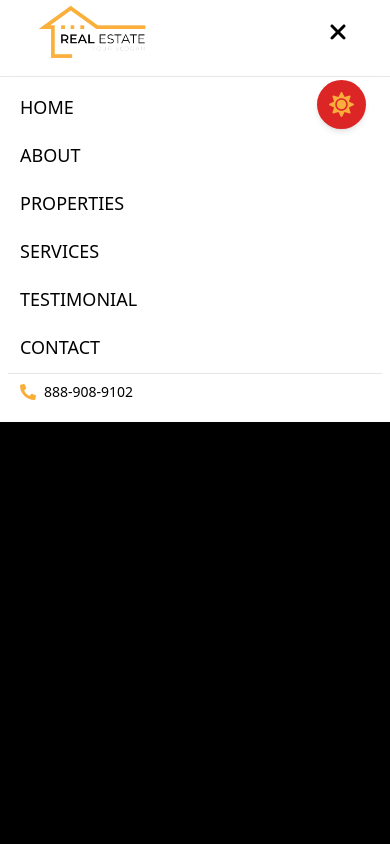
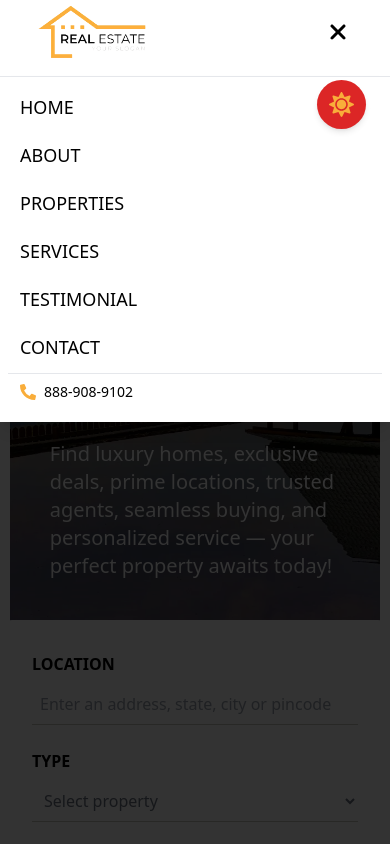
Before and after one commit to ZAIN-UL-ABDIN-GHANI/Real-Estate-UI, a React (Vite) app: page / in a window 390 px wide. Both pictures are taken after a click on the button 338 px from the left and 32 px from the top of the page. Shown: the top 844 px of the page. Built offline with nearby package versions, Linux system fonts and the light colour scheme.

Commit message:
headers issue  fixed

```diff
--- a/src/components/Header.jsx
+++ b/src/components/Header.jsx
@@ -147,7 +147,7 @@ function Header() {
       {/* Overlay to close menu when clicking outside */}
       {isMenuOpen && (
         <div
-          className="fixed inset-0 bg-black bg-opacity-800 z-10 md:hidden"
+          className="fixed inset-0 bg-black bg-opacity-80 z-10 md:hidden"
           onClick={closeMenu}
         />
       )}
```
